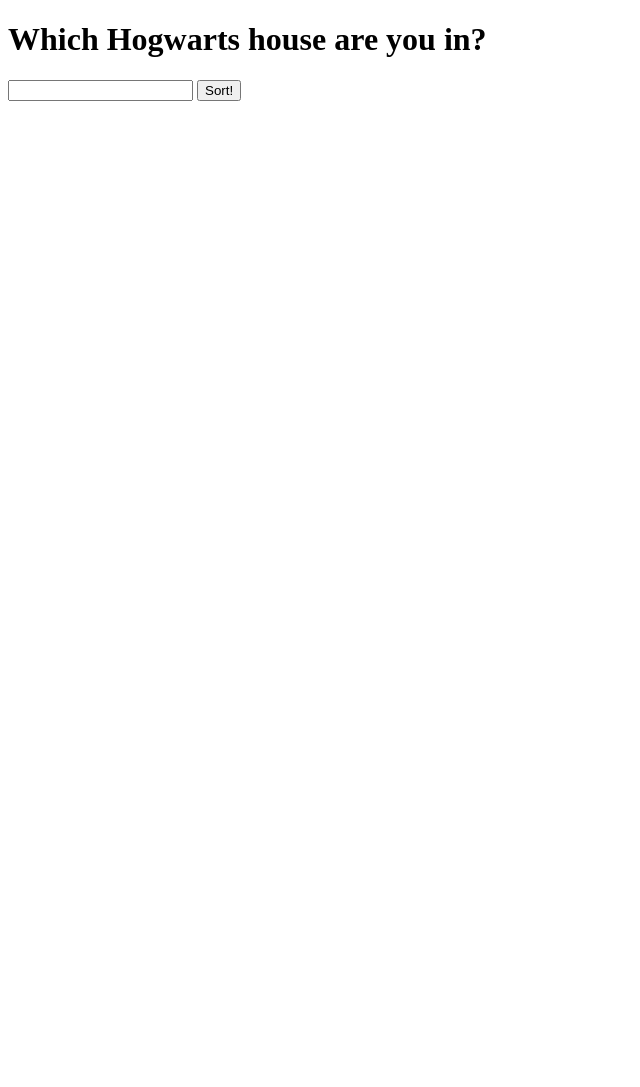
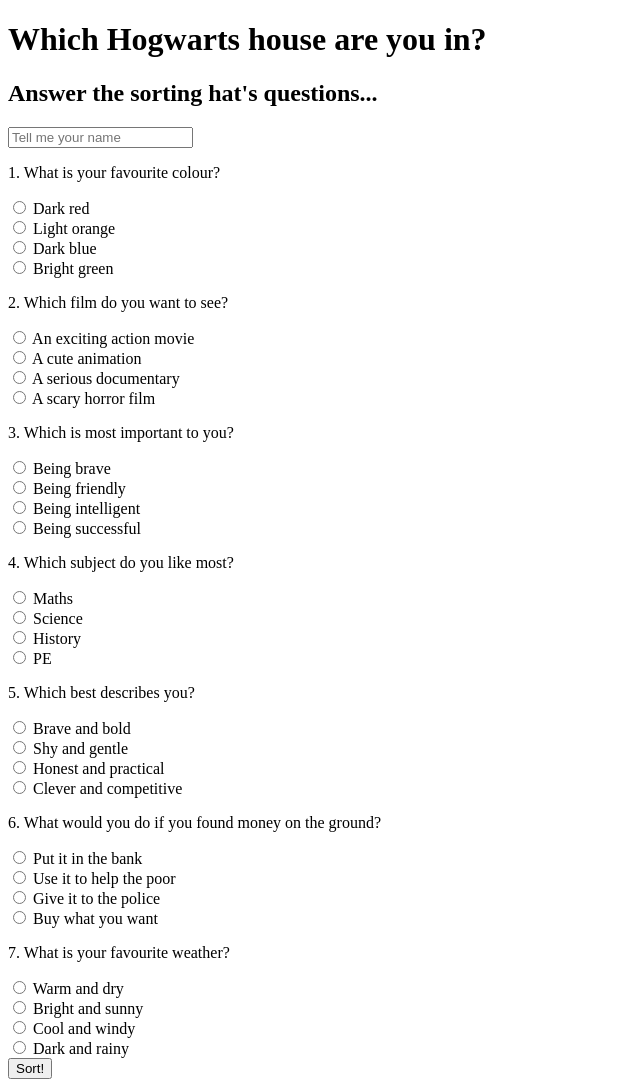
Before and after one commit to fac18/kgbj-week-7, a website: page public/index.html in a window 1280 px wide. Shown: the whole page, without its empty margins (0-640 px from the left). Before the commit the page ends 800 px from the top, so only its background shows below. Drawn offline with Linux system fonts and the light colour scheme; files that its build step writes are made by us from their sources; files whose address does not match are found by name.

Commit message:
Add html sorting form

```diff
--- a/package.json
+++ b/package.json
@@ -21,6 +21,7 @@
   "dependencies": {
     "env2": "^2.2.2",
     "pg": "^7.14.0",
+    "start": "^5.1.0",
     "url": "^0.11.0"
   }
 }
--- a/public/index.html
+++ b/public/index.html
@@ -11,12 +11,56 @@
 <body>
     <h1>Which Hogwarts house are you in?</h1>
 
-    <form>
-        <input>
-        <!--radio buttons and questions-->
-        <button>Sort!</button>
-    </form>
+    <section>
+        <h2>Answer the sorting hat's questions...</h2>
+        <form class="form" action="/create-user" method="post">
+            <input class="name-entry" placeholder="Tell me your name" aria-label="enter your name" required />
 
+            <p>1. What is your favourite colour?</p>
+            <input type="radio" name="q1" value="gryffindor"> Dark red<br>
+            <input type="radio" name="q1" value="hufflepuff"> Light orange<br>
+            <input type="radio" name="q1" value="ravenclaw"> Dark blue<br>
+            <input type="radio" name="q1" value="slytherin"> Bright green<br>
+
+            <p>2. Which film do you want to see?</p>
+            <input type="radio" name="q2" value="gryffindor"> An exciting action movie<br>
+            <input type="radio" name="q2" value="hufflepuff"> A cute animation<br>
+            <input type="radio" name="q2" value="ravenclaw"> A serious documentary<br>
+            <input type="radio" name="q2" value="slytherin"> A scary horror film<br>
+
+            <p>3. Which is most important to you?</p>
+            <input type="radio" name="q3" value="gryffindor"> Being brave<br>
+            <input type="radio" name="q3" value="hufflepuff"> Being friendly<br>
+            <input type="radio" name="q3" value="ravenclaw"> Being intelligent<br>
+            <input type="radio" name="q3" value="slytherin"> Being successful<br>
+
+            <p>4. Which subject do you like most?</p>
+            <input type="radio" name="q4" value="gryffindor"> Maths<br>
+            <input type="radio" name="q4" value="hufflepuff"> Science<br>
+            <input type="radio" name="q4" value="ravenclaw"> History<br>
+            <input type="radio" name="q4" value="slytherin"> PE<br>
+
+            <p>5. Which best describes you?</p>
+            <input type="radio" name="q5" value="gryffindor"> Brave and bold<br>
+            <input type="radio" name="q5" value="hufflepuff"> Shy and gentle<br>
+            <input type="radio" name="q5" value="ravenclaw"> Honest and practical<br>
+            <input type="radio" name="q5" value="slytherin"> Clever and competitive<br>
+
+            <p>6. What would you do if you found money on the ground?</p>
+            <input type="radio" name="q6" value="gryffindor"> Put it in the bank<br>
+            <input type="radio" name="q6" value="hufflepuff"> Use it to help the poor<br>
+            <input type="radio" name="q6" value="ravenclaw"> Give it to the police<br>
+            <input type="radio" name="q6" value="slytherin"> Buy what you want<br>
+
+            <p>7. What is your favourite weather?</p>
+            <input type="radio" name="q7" value="gryffindor">  Warm and dry<br>
+            <input type="radio" name="q7" value="hufflepuff"> Bright and sunny<br>
+            <input type="radio" name="q7" value="ravenclaw"> Cool and windy<br>
+            <input type="radio" name="q7" value="slytherin"> Dark and rainy<br>
+
+            <button type="submit" name="button" class="submit-button" aria-label="Submit button">Sort!</button>
+        </form>
+    </section>
 
 
 
--- a/src/handlers.js
+++ b/src/handlers.js
@@ -86,7 +86,8 @@
     svg: "image/svg+xml",
     jpeg: "image/jpeg",
     jpg: "image/jpg",
-    gif: "image/gif"
+    gif: "image/gif",
+    png: "image/png"
   };
   const filePath = path.join(__dirname, "..", endpoint);
   fs.readFile(filePath, (error, file) => {
```
Also changed, not shown: public/not-found.html (+1 -1 lines), 1 other file.
